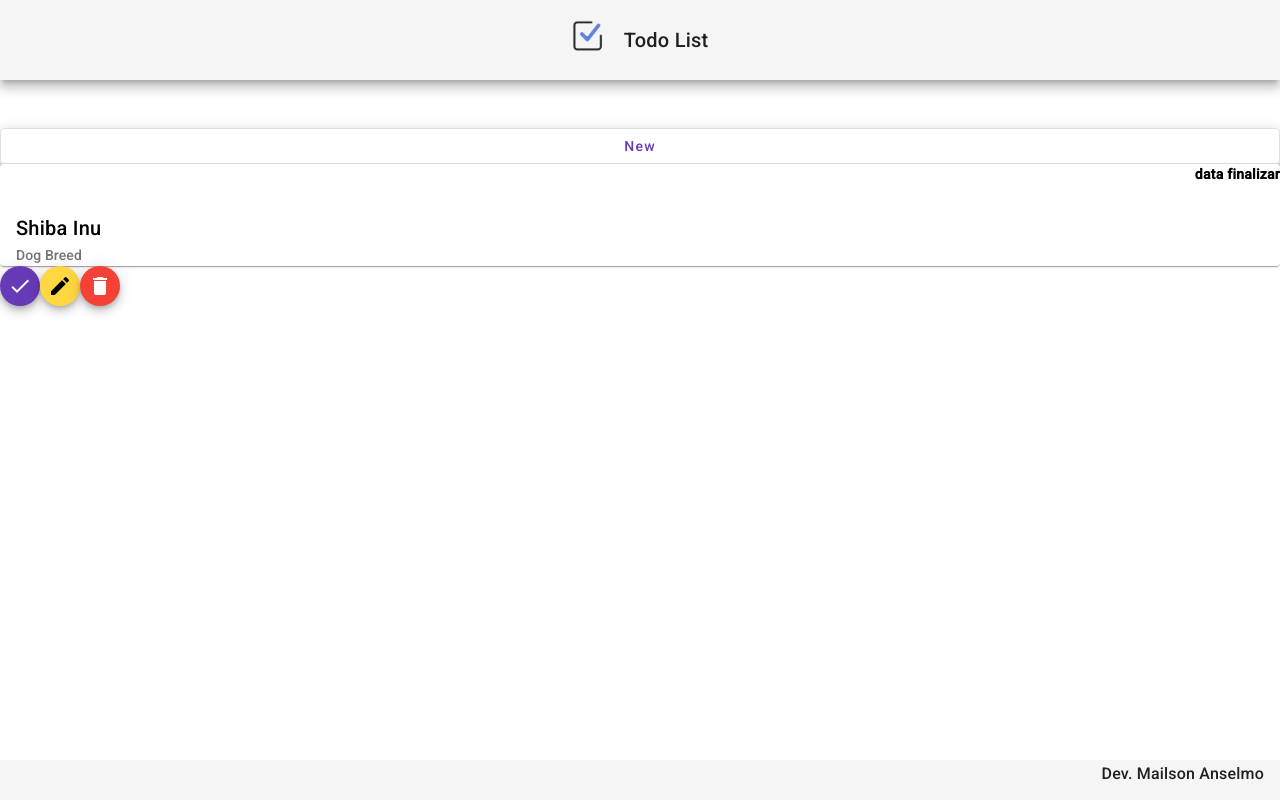
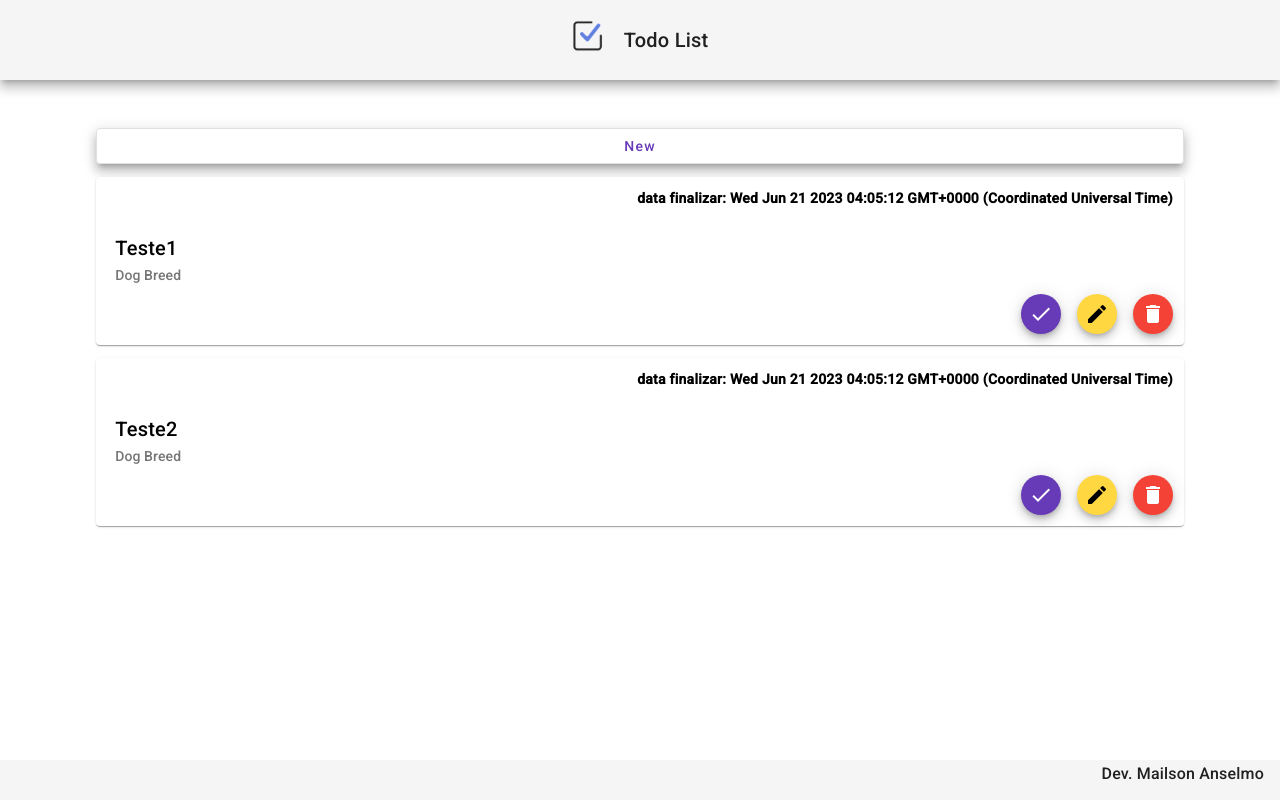
Before and after one commit to mailsonanselmo/ToDo_front, an Angular app: page / in a window 1280 px wide. Built offline with nearby package versions, Linux system fonts and the light colour scheme.

Commit message:
configurando lista

```diff
--- a/src/app/components/real-all/real-all.component.css
+++ b/src/app/components/real-all/real-all.component.css
@@ -1,10 +1,17 @@
 .container{
-    height: 85%;
+    width: 85%;
     margin: auto;
+
 }
 
 .content{
     width: 100%;
+    padding: 0;
+}
+
+mat-card{
+    margin-top: .8rem;
+    padding: .2rem;
 }
 
 .new-todo{
@@ -15,4 +22,14 @@
 p{
     text-align: end;
     font-weight: 600;
+    color: rgb(114, 111, blue);
+    margin-bottom:0 ;
+    padding: 0.5rem;
 }
+.actions{
+    text-align: end;
+}
+
+.actions button{
+    margin: .5rem;
+}
--- a/src/app/components/real-all/real-all.component.html
+++ b/src/app/components/real-all/real-all.component.html
@@ -4,25 +4,34 @@
 <div class="container">
     <button class="new-todo mat-elevation-z8" mat-stroked-button color="primary">New</button>
 
-    <div class="content">
+    <div class="content" *ngFor="let item of list">
         <mat-card class="mat-elevation-z8">
-            <p>data finalizar</p>
+
+            <p>data finalizar: {{item.dataFinalizar}}</p>
+
             <mat-card-header>
-              <mat-card-title>Shiba Inu</mat-card-title>
+              <mat-card-title>{{item.titulo}}</mat-card-title>
               <mat-card-subtitle>Dog Breed</mat-card-subtitle>
             </mat-card-header>
-          </mat-card>
+
             <div class="actions">
+
               <button mat-mini-fab color="primary">
                   <mat-icon>done</mat-icon>
               </button>
+
               <button mat-mini-fab color="accent">
                   <mat-icon>edit</mat-icon>
               </button>
+
               <button mat-mini-fab color="warn">
                   <mat-icon>delete</mat-icon>
               </button>
+
             </div>
+
+          </mat-card>
+
     </div>
 
 </div>
--- a/src/app/components/real-all/real-all.component.ts
+++ b/src/app/components/real-all/real-all.component.ts
@@ -1,10 +1,34 @@
-import { Component } from '@angular/core';
+import { Component, OnInit } from '@angular/core';
+import { Todo } from 'src/app/models/todo';
 
 @Component({
   selector: 'app-real-all',
   templateUrl: './real-all.component.html',
   styleUrls: ['./real-all.component.css']
 })
-export class RealAllComponent {
+export class RealAllComponent implements OnInit{
+
+  list: Todo[] = [
+    {
+      titulo: "Teste1",
+      dataFinalizar: new Date,
+      finalizar: false
+    },
+    {
+      titulo: "Teste2",
+      dataFinalizar: new Date,
+      finalizar: true
+    }
+  ]
+
+
+
+
+  constructor(){ }
+
+  ngOnInit(): void {
+
+  }
+
 
 }
--- /dev/null
+++ b/src/app/models/todo.ts
@@ -0,0 +1,7 @@
+export interface Todo {
+    id?: String,
+    titulo: String,
+    descricao?: String,
+    dataFinalizar: Date,
+    finalizar: boolean
+}
```
Lines whose indentation alone changed are shown as unchanged.
